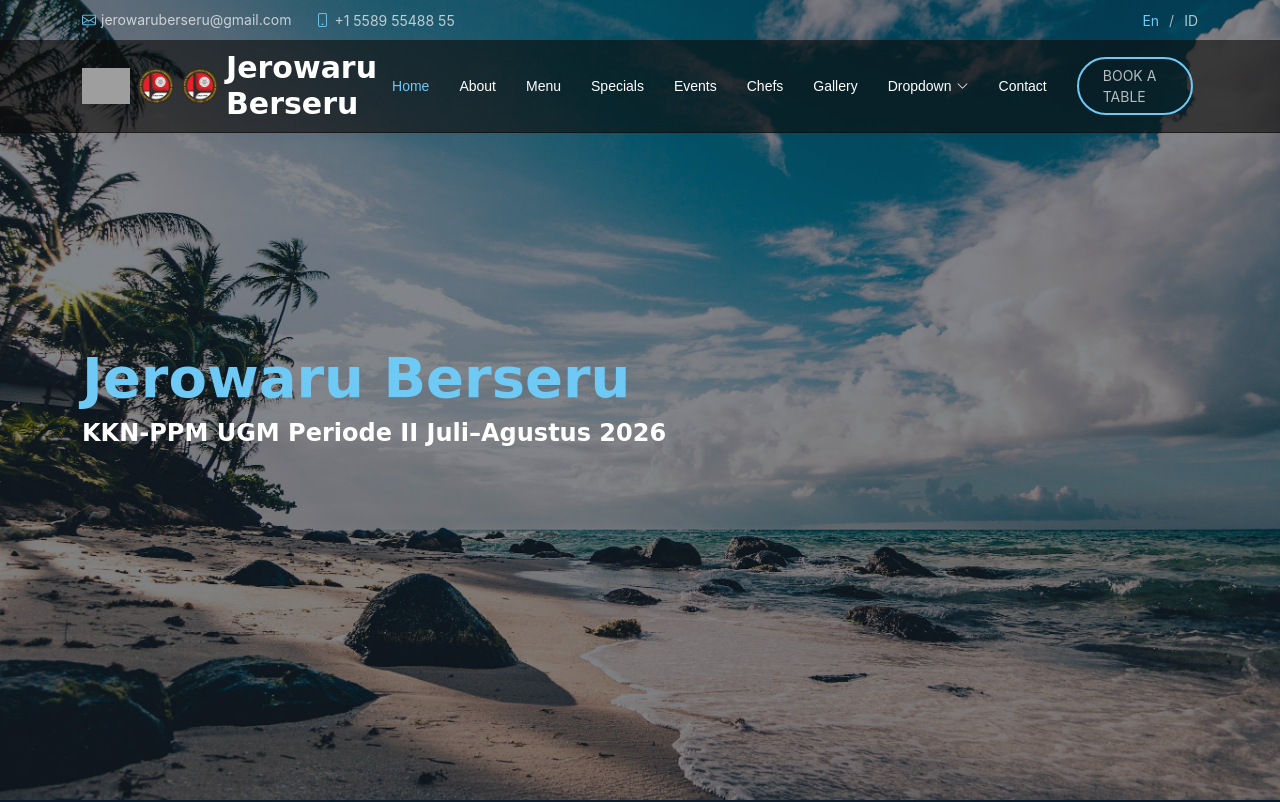
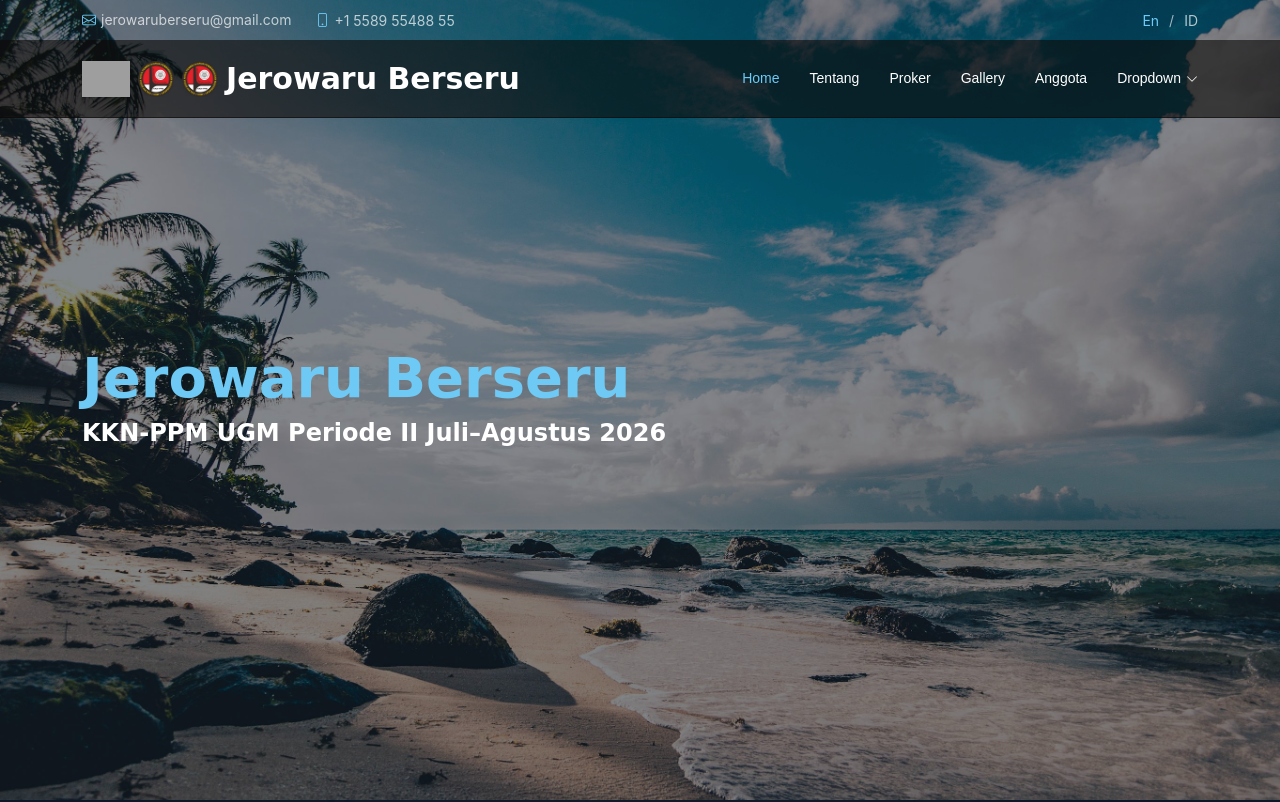
Before and after one commit to thoriqpb/Jerowaru-Berseru, a plain HTML site: page index.html in a window 1280 px wide. Shown: the top 802 px of the page. Drawn offline with Linux system fonts and the light colour scheme; grey boxes are pictures that could not be loaded; a web font is replaced by a local one.

Commit message:
Update navigation and content in index.html

```diff
--- a/index.html
+++ b/index.html
@@ -69,12 +69,12 @@
         <nav id="navmenu" class="navmenu">
           <ul>
             <li><a href="#hero" class="active">Home<br></a></li>
-            <li><a href="#about">About</a></li>
-            <li><a href="#menu">Menu</a></li>
-            <li><a href="#specials">Specials</a></li>
-            <li><a href="#events">Events</a></li>
-            <li><a href="#chefs">Chefs</a></li>
+            <li><a href="#about">Tentang</a></li>
+            <!-- <li><a href="#menu">Menu</a></li> -->
+            <!-- <li><a href="#specials">Specials</a></li> -->
+            <li><a href="#events">Proker</a></li>
             <li><a href="#gallery">Gallery</a></li>
+            <li><a href="#chefs">Anggota</a></li>
             <li class="dropdown"><a href="#"><span>Dropdown</span> <i class="bi bi-chevron-down toggle-dropdown"></i></a>
               <ul>
                 <li><a href="#">Dropdown 1</a></li>
@@ -92,12 +92,12 @@
                 <li><a href="#">Dropdown 4</a></li>
               </ul>
             </li>
-            <li><a href="#contact">Contact</a></li>
+            <!-- <li><a href="#contact">Contact</a></li> -->
           </ul>
           <i class="mobile-nav-toggle d-xl-none bi bi-list"></i>
         </nav>
 
-        <a class="btn-book-a-table d-none d-xl-block" href="#book-a-table">Book a Table</a>
+        <!-- <a class="btn-book-a-table d-none d-xl-block" href="#book-a-table">Book a Table</a> -->
 
       </div>
 
@@ -170,10 +170,10 @@
           <div class="col-lg-6 order-1 order-lg-2">
             <img src="assets/img/about.jpg" class="img-fluid about-img" alt="">
           </div>
-          <div class="col-lg-6 order-2 order-lg-1 content">
+          <div class="col-lg-6 order-1 order-lg-2 content">
             <h3>Desa Seriwe</h3>
             <p class="fst-italic">
-              Desa Sekaroh di Jerowaru, Lombok Timur, adalah desa pesisir yang dikenal dengan pantai alami dan suasana yang tenang.
+              Desa Seriwe di Jerowaru, Lombok Timur, adalah desa pesisir yang dikenal dengan pantai alami dan suasana yang tenang.
             </p>
             <ul>
               <li><i class="bi bi-check2-all"></i> <span>Pantai berpasir putih yang masih sepi.</span></li>
```
